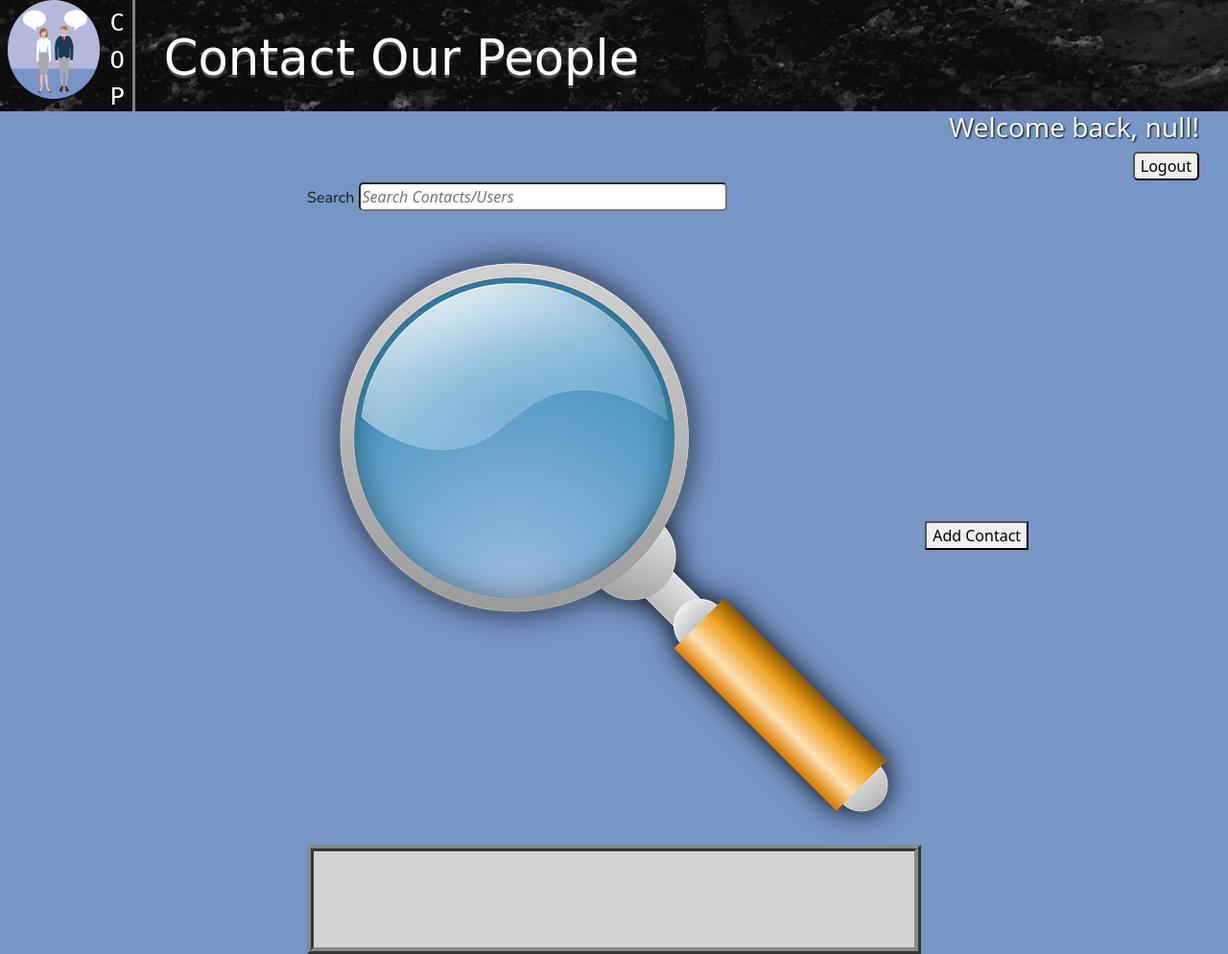
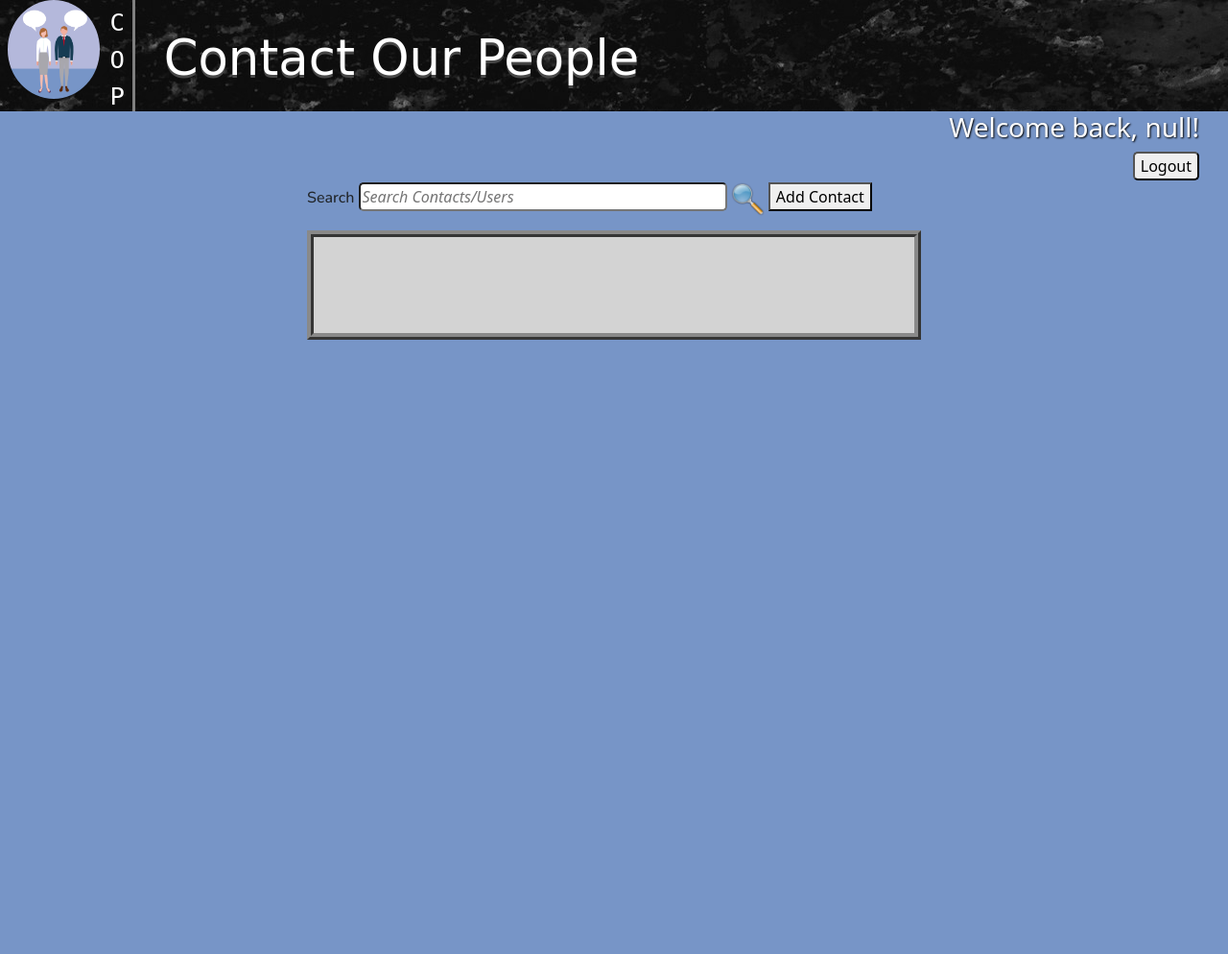
Before and after one commit to proj1-team6-cop4331/lamp, a PHP site: page /profile.html in a window 1280 px wide. Shown: the whole page at 96% size. After the commit the page ends 354 px from the top, so only its background shows below. Run offline with PHP 8.4, Linux system fonts and the light colour scheme; some web fonts are replaced.

Commit message:
Fixed the sizing on the search glass

```diff
--- a/html/css/profile_styles.css
+++ b/html/css/profile_styles.css
@@ -24,6 +24,11 @@ input#searchBar {
     width: 40%;
 }
 
+#searchAddBar img {
+    width: 35px;
+    height: 35px;
+}
+
 #menuBox {
     display: flex;
     flex-direction: column;
```
